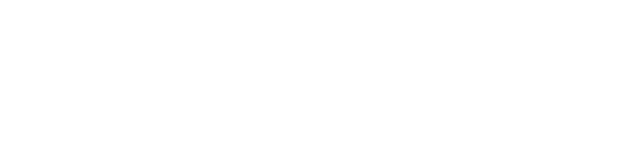
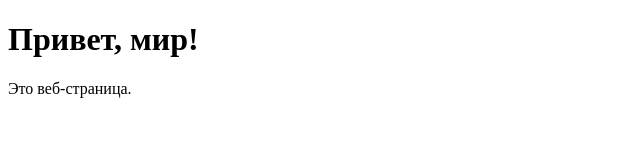
Before and after one commit to lliuda/lima.github.io, a plain HTML site: page index.html in a window 1280 px wide. Shown: the whole page, without its empty margins (0-640 px from the left). Drawn offline with Linux system fonts and the light colour scheme.

Commit message:
Update index.html

```diff
--- a/index.html
+++ b/index.html
@@ -1,9 +1,11 @@
-<html>
+<!DOCTYPE html>
+<html lang="ru">
   <head>
-    <title> lima.github.io <title>
+    <meta charset="utf-8">
+    <title>Привет, мир!</title>
   </head>
   <body>
-    <h1>Привет мир</h1>
-    <p>страница в разработке</p>
-  </body>
-<html>
+    <h1>Привет, мир!</h1>
+    <p>Это веб-страница.</p>
+ </body>
+</html>
```
